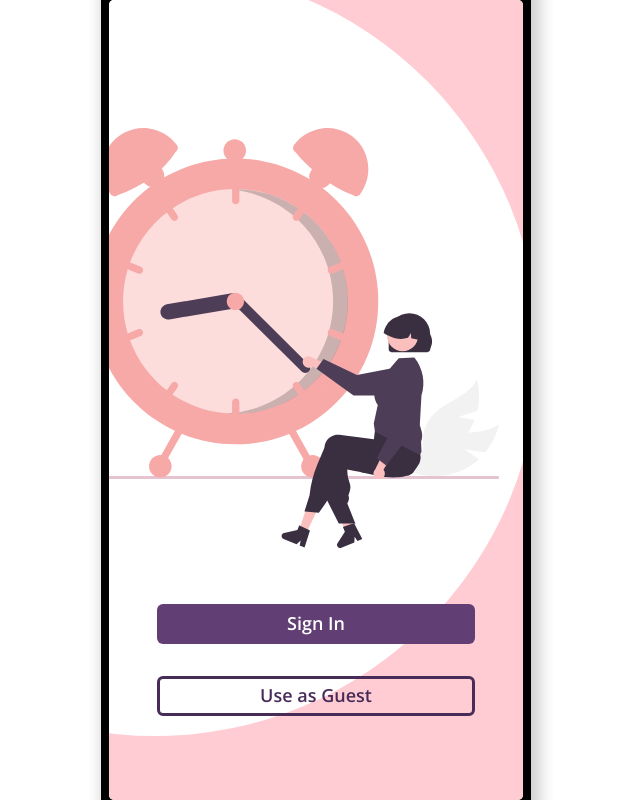
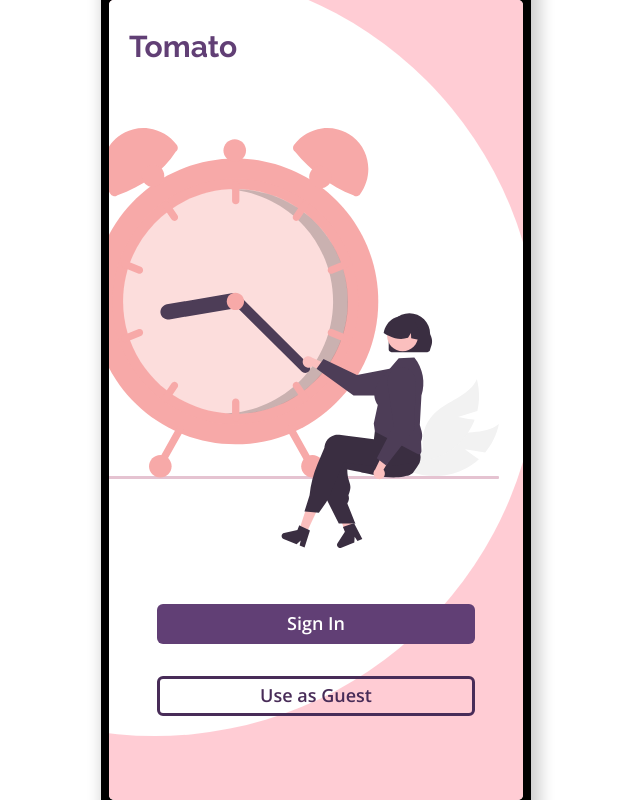
Before and after one commit to mmfallacy/tomato, a React (Vite) app: page /login in a window 1280 px wide. Shown: the whole page, without its empty margins (324-964 px from the left). Built offline with nearby package versions, Linux system fonts and the light colour scheme.

Commit message:
Feat(Login): Add header component

```diff
--- a/src/routes/Login/index.tsx
+++ b/src/routes/Login/index.tsx
@@ -1,13 +1,14 @@
-import { Box, Button, chakra, Circle, Flex, Heading } from '@chakra-ui/react';
-import { Filler } from '../../components';
+import { Box, Button, chakra, Circle, Flex } from '@chakra-ui/react';
+import { Filler, Header } from '../../components';
 import { ReactComponent as Illustration2Raw } from './Illustration2.svg';
+import { AiOutlineTags } from 'react-icons/ai';
 
 const Illustration2 = chakra(Illustration2Raw);
 
 const Login = () => {
     return (
         <Box pos="relative" bg="brand.300" boxSize="100%">
-            <Heading>Tomato</Heading>
+            <Header pos="relative" zIndex="docked" />
             <Circle
                 bg="white"
                 size="3xl"
```
